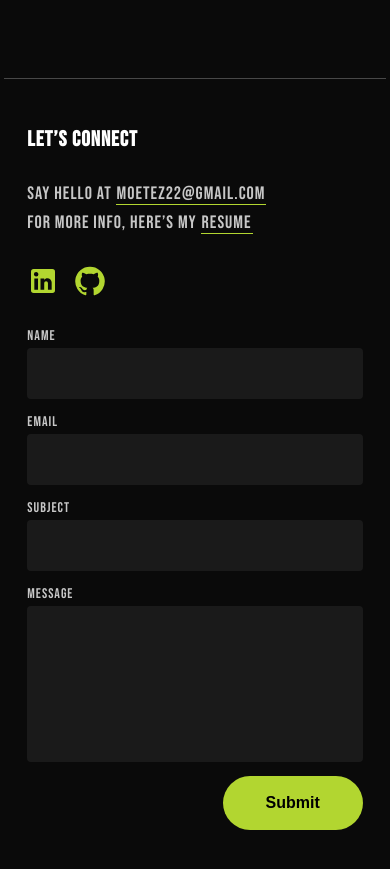
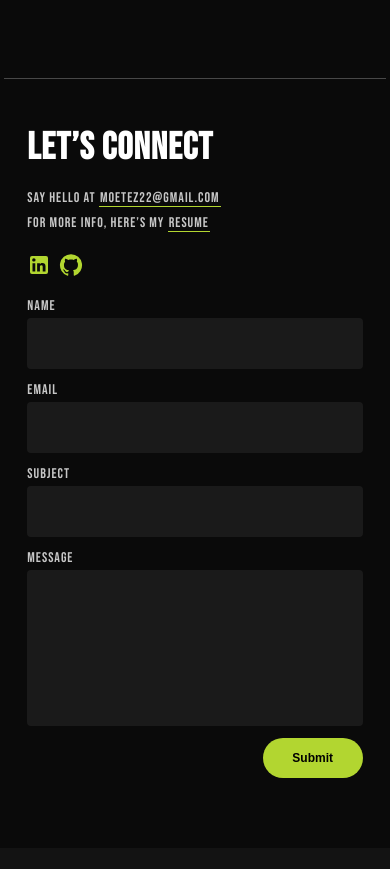
Before and after one commit to moetez96/web-portfolio, a React (Create React App) app: page / in a window 390 px wide. Shown: the part 4181-5050 px from the top of the page. After the commit the page ends 5029 px from the top, so only its background shows below. Built offline with nearby package versions, Linux system fonts and the light colour scheme.

Commit message:
Fix contact section mobile view

```diff
--- a/src/styles/contact.css
+++ b/src/styles/contact.css
@@ -63,6 +63,26 @@
 }
 
 @media (max-width: 768px) {
+    .contact-info {
+        > h1 {
+            font-size: 43px;
+        }
+
+    }
+
+    .contact-apps {
+        gap: 10px;
+        >svg {
+            font-size: 28px;
+        }
+    }
+
+    .contact-desc {
+        >p {
+            font-size: 16px;
+        }
+    }
+
     .contact-container {
         grid-template-columns: none;
         grid-template-rows: max-content;
@@ -70,3 +90,29 @@
         padding: 0 7% 60px;
     }
 }
+
+@media (max-width: 425px) {
+    .contact-info {
+        gap: 14px;
+        > h1 {
+            font-size: 38px;
+        }
+    }
+
+    .contact-apps {
+        gap: 8px;
+        >svg {
+            font-size: 24px;
+        }
+    }
+
+    .contact-desc {
+        >p {
+            font-size: 14px;
+        }
+    }
+
+    .contact-container {
+        gap: 20px;
+    }
+}
--- a/src/styles/form.css
+++ b/src/styles/form.css
@@ -70,7 +70,58 @@ input, textarea {
 }
 
 @media (max-width: 768px) {
+
+    .contact-form {
+        gap: 12px;
+
+        >button {
+            width: 120px;
+            height: 44px;
+            font-size: 12px;
+        }
+    }
+
     .form-group {
         width: 100%;
     }
+
+    >label {
+        font-size: 12px;
+    }
+
+    >input {
+        height: 34px;
+        font-size: 14px;
+        padding: 8px;
+    }
+
+    >textarea {
+        height: 148px;
+        font-size: 14px;
+        padding: 8px;
+    }
 }
+
+@media (max-width: 425px) {
+
+    .contact-form {
+
+        >button {
+            width: 100px;
+            height: 40px;
+        }
+    }
+
+    >label {
+        font-size: 10px;
+    }
+
+    >input {
+        height: 30px;
+        font-size: 14px;
+    }
+
+    >textarea {
+        height: 140px;
+    }
+}
--- a/src/styles/projects.css
+++ b/src/styles/projects.css
@@ -40,9 +40,7 @@
 
     .projects-header {
         width: 450px;
-        >h1 {
-            font-size: 6vw;
-        }
+
         >p {
             font-size: 16px;
             line-height: 120%;
```
